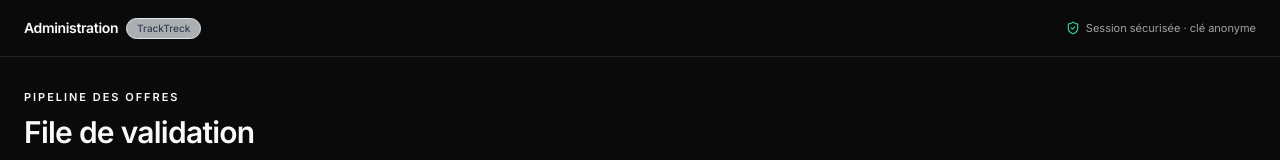
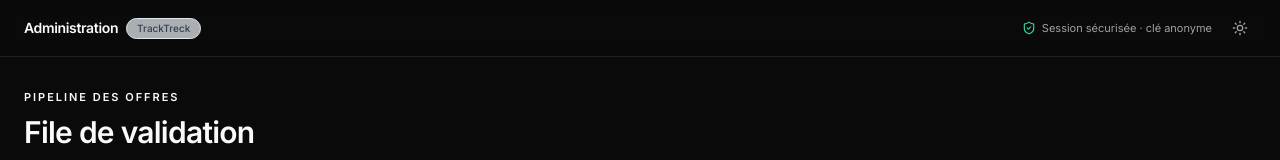
Before and after one commit to anismhaddouche/TrackTreck, a React (Vite) app in the folder app/: page /admin/validation in a window 1280 px wide. Shown: the top 160 px of the page. Built offline with nearby package versions, Linux system fonts and the light colour scheme; no server answers; the database is empty.

Commit message:
ui: add admin theme toggle

```diff
--- a/app/index.html
+++ b/app/index.html
@@ -1,5 +1,5 @@
 <!doctype html>
-<html lang="fr" class="dark">
+<html lang="fr">
   <head>
     <meta charset="UTF-8" />
     <meta name="viewport" content="width=device-width, initial-scale=1.0" />
@@ -10,6 +10,21 @@
       rel="stylesheet"
     />
     <title>TrackTreck Admin</title>
+    <script>
+      (function () {
+        try {
+          var stored = localStorage.getItem("tracktreck-theme");
+          var theme = stored === "light" ? "light" : "dark";
+          if (theme === "dark") {
+            document.documentElement.classList.add("dark");
+          } else {
+            document.documentElement.classList.remove("dark");
+          }
+        } catch (_) {
+          document.documentElement.classList.add("dark");
+        }
+      })();
+    </script>
   </head>
   <body>
     <div id="root"></div>
--- /dev/null
+++ b/app/src/components/ThemeToggle.tsx
@@ -0,0 +1,51 @@
+import { useEffect, useState } from "react";
+import { Moon, Sun } from "lucide-react";
+
+import { Button } from "@/components/ui/button";
+
+const STORAGE_KEY = "tracktreck-theme";
+type Theme = "dark" | "light";
+
+function readTheme(): Theme {
+  if (typeof document === "undefined") return "dark";
+  return document.documentElement.classList.contains("dark") ? "dark" : "light";
+}
+
+function applyTheme(theme: Theme) {
+  const root = document.documentElement;
+  if (theme === "dark") root.classList.add("dark");
+  else root.classList.remove("dark");
+  try {
+    localStorage.setItem(STORAGE_KEY, theme);
+  } catch {
+    /* ignore quota / privacy mode */
+  }
+}
+
+export function ThemeToggle() {
+  const [theme, setTheme] = useState<Theme>(() => readTheme());
+
+  useEffect(() => {
+    setTheme(readTheme());
+  }, []);
+
+  function toggle() {
+    const next: Theme = theme === "dark" ? "light" : "dark";
+    applyTheme(next);
+    setTheme(next);
+  }
+
+  const isDark = theme === "dark";
+  return (
+    <Button
+      variant="ghost"
+      size="icon"
+      onClick={toggle}
+      aria-label={isDark ? "Activer le mode clair" : "Activer le mode sombre"}
+      title={isDark ? "Mode clair" : "Mode sombre"}
+      className="h-8 w-8 text-muted-foreground hover:text-foreground"
+    >
+      {isDark ? <Sun className="h-4 w-4" /> : <Moon className="h-4 w-4" />}
+    </Button>
+  );
+}
--- a/app/src/components/layout/AdminLayout.tsx
+++ b/app/src/components/layout/AdminLayout.tsx
@@ -2,6 +2,7 @@ import { Outlet } from "react-router-dom";
 import { ShieldCheck } from "lucide-react";
 
 import { Badge } from "@/components/ui/badge";
+import { ThemeToggle } from "@/components/ThemeToggle";
 
 export function AdminLayout() {
   return (
@@ -17,9 +18,12 @@ export function AdminLayout() {
             </Badge>
           </div>
 
-          <div className="hidden items-center gap-1.5 text-[11px] text-muted-foreground sm:flex">
-            <ShieldCheck className="h-3.5 w-3.5 text-emerald-400" />
-            <span>Session sécurisée · clé anonyme</span>
+          <div className="flex items-center gap-3">
+            <div className="hidden items-center gap-1.5 text-[11px] text-muted-foreground sm:flex">
+              <ShieldCheck className="h-3.5 w-3.5 text-emerald-400" />
+              <span>Session sécurisée · clé anonyme</span>
+            </div>
+            <ThemeToggle />
           </div>
         </div>
       </header>
--- a/app/src/index.css
+++ b/app/src/index.css
@@ -4,8 +4,46 @@
 
 @layer base {
   :root {
-    /* Dark Luma palette — applied unconditionally for SaaS dashboard look. */
+    /* Light theme defaults — applied when the `dark` class is absent. */
     --radius: 0.625rem;
+    color-scheme: light;
+
+    --background: oklch(1 0 0);
+    --foreground: oklch(0.145 0 0);
+    --card: oklch(1 0 0);
+    --card-foreground: oklch(0.145 0 0);
+    --popover: oklch(1 0 0);
+    --popover-foreground: oklch(0.145 0 0);
+    --primary: oklch(0.205 0 0);
+    --primary-foreground: oklch(0.985 0 0);
+    --secondary: oklch(0.97 0 0);
+    --secondary-foreground: oklch(0.205 0 0);
+    --muted: oklch(0.97 0 0);
+    --muted-foreground: oklch(0.556 0 0);
+    --accent: oklch(0.97 0 0);
+    --accent-foreground: oklch(0.205 0 0);
+    --destructive: oklch(0.577 0.245 27.325);
+    --destructive-foreground: oklch(0.985 0 0);
+    --border: oklch(0.922 0 0);
+    --input: oklch(0.922 0 0);
+    --ring: oklch(0.708 0 0);
+    --chart-1: oklch(0.646 0.222 41.116);
+    --chart-2: oklch(0.6 0.118 184.704);
+    --chart-3: oklch(0.398 0.07 227.392);
+    --chart-4: oklch(0.828 0.189 84.429);
+    --chart-5: oklch(0.769 0.188 70.08);
+    --sidebar: oklch(0.985 0 0);
+    --sidebar-foreground: oklch(0.145 0 0);
+    --sidebar-primary: oklch(0.488 0.243 264.376);
+    --sidebar-primary-foreground: oklch(0.985 0 0);
+    --sidebar-accent: oklch(0.97 0 0);
+    --sidebar-accent-foreground: oklch(0.205 0 0);
+    --sidebar-border: oklch(0.922 0 0);
+    --sidebar-ring: oklch(0.708 0 0);
+  }
+
+  .dark {
+    /* Dark Luma palette — original SaaS dashboard look. */
     color-scheme: dark;
 
     --background: oklch(0.145 0 0);
```
